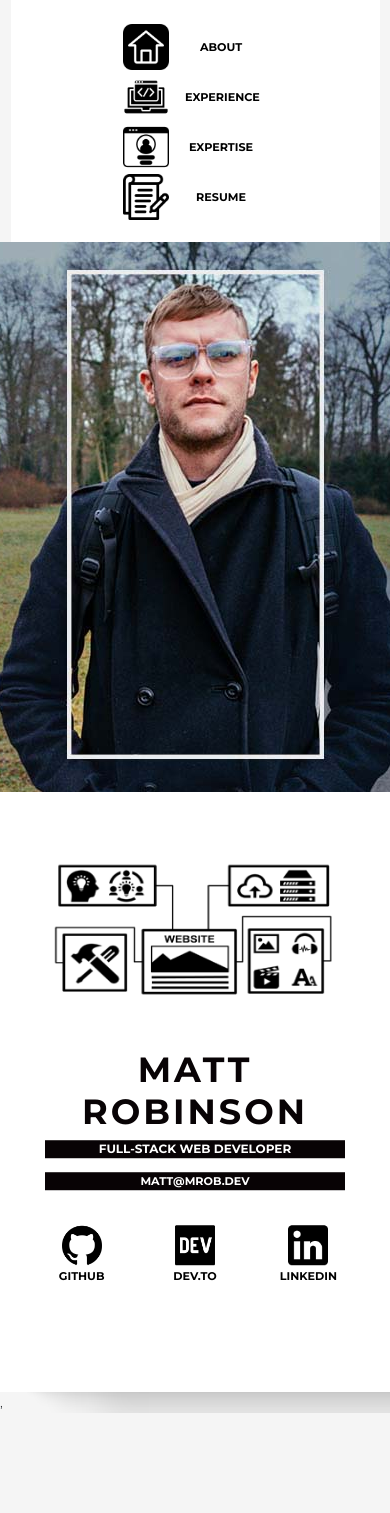
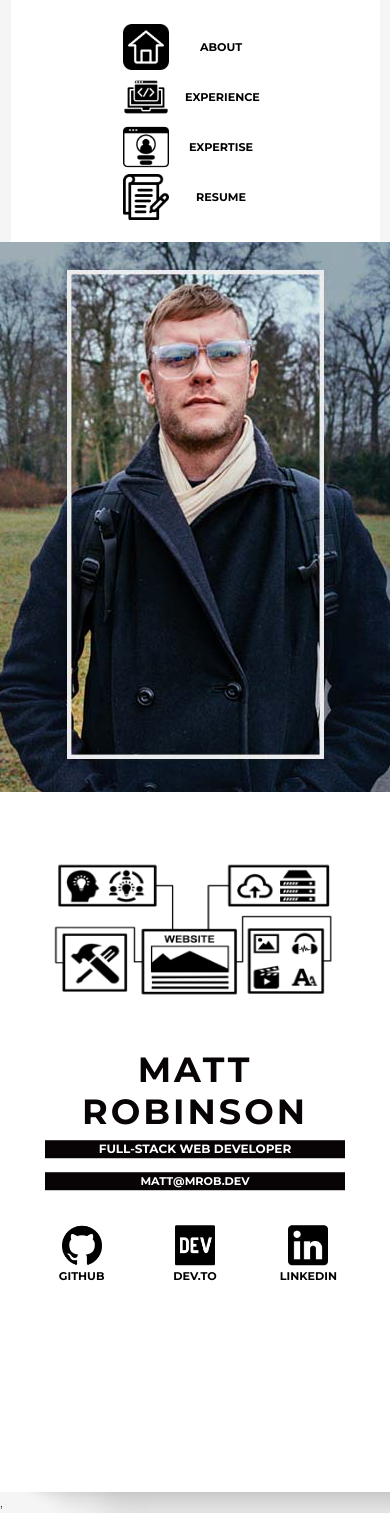
Before and after one commit to mrob-dev/mrob-dev-home, a React (Create React App) app: page / in a window 390 px wide. Before the commit the page ends 1413 px from the top, so only its background shows below. Built offline with nearby package versions, Linux system fonts and the light colour scheme.

Commit message:
fix: min-height on div3

```diff
--- a/src/styles.css
+++ b/src/styles.css
@@ -323,8 +323,7 @@ p {
     background-color: white;
     border-top: solid white 2px;
     padding: 25px;
-    max-height: 500px;
-
+    min-height: 700px;
     box-shadow: 0px;
     margin: 0px;
   }
```
